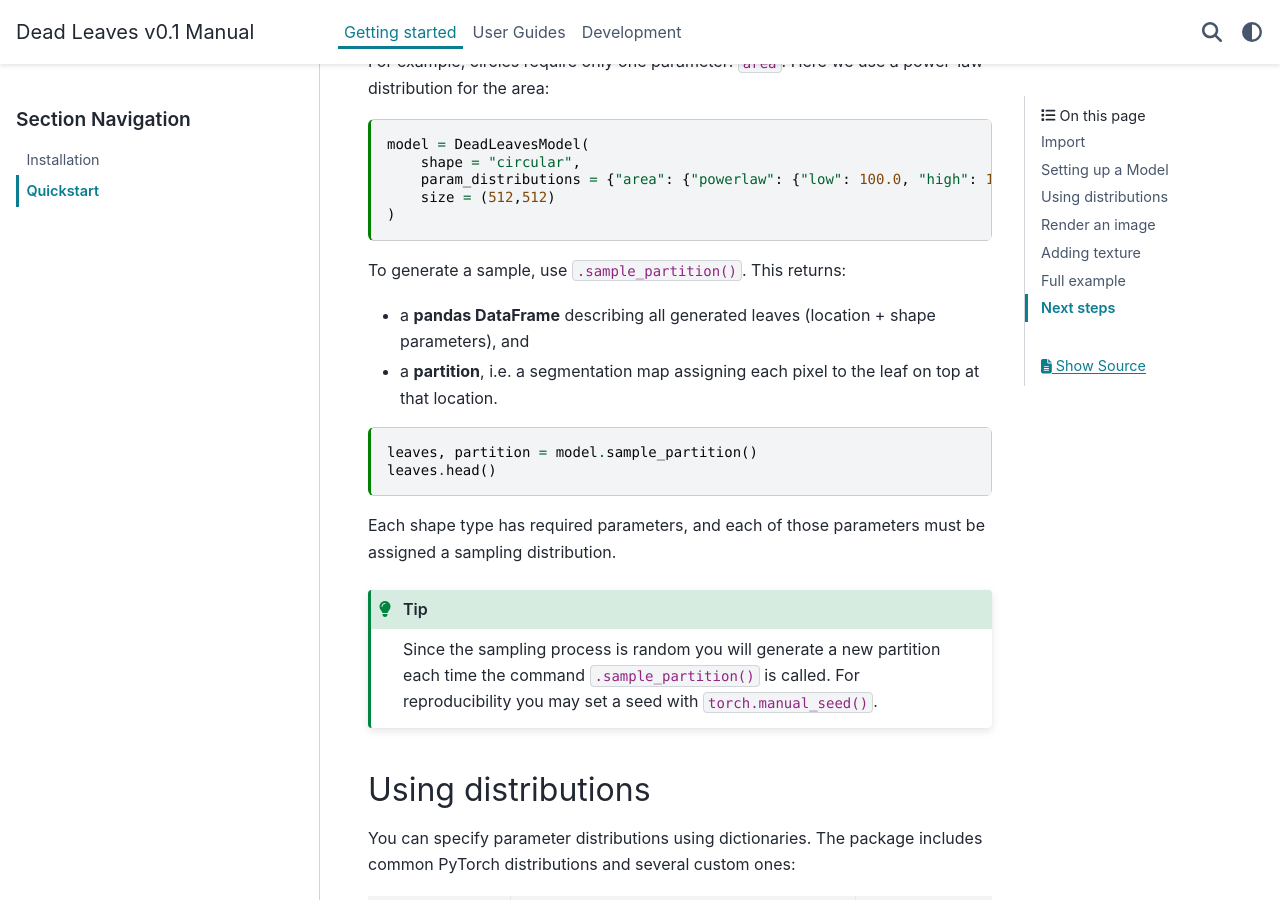
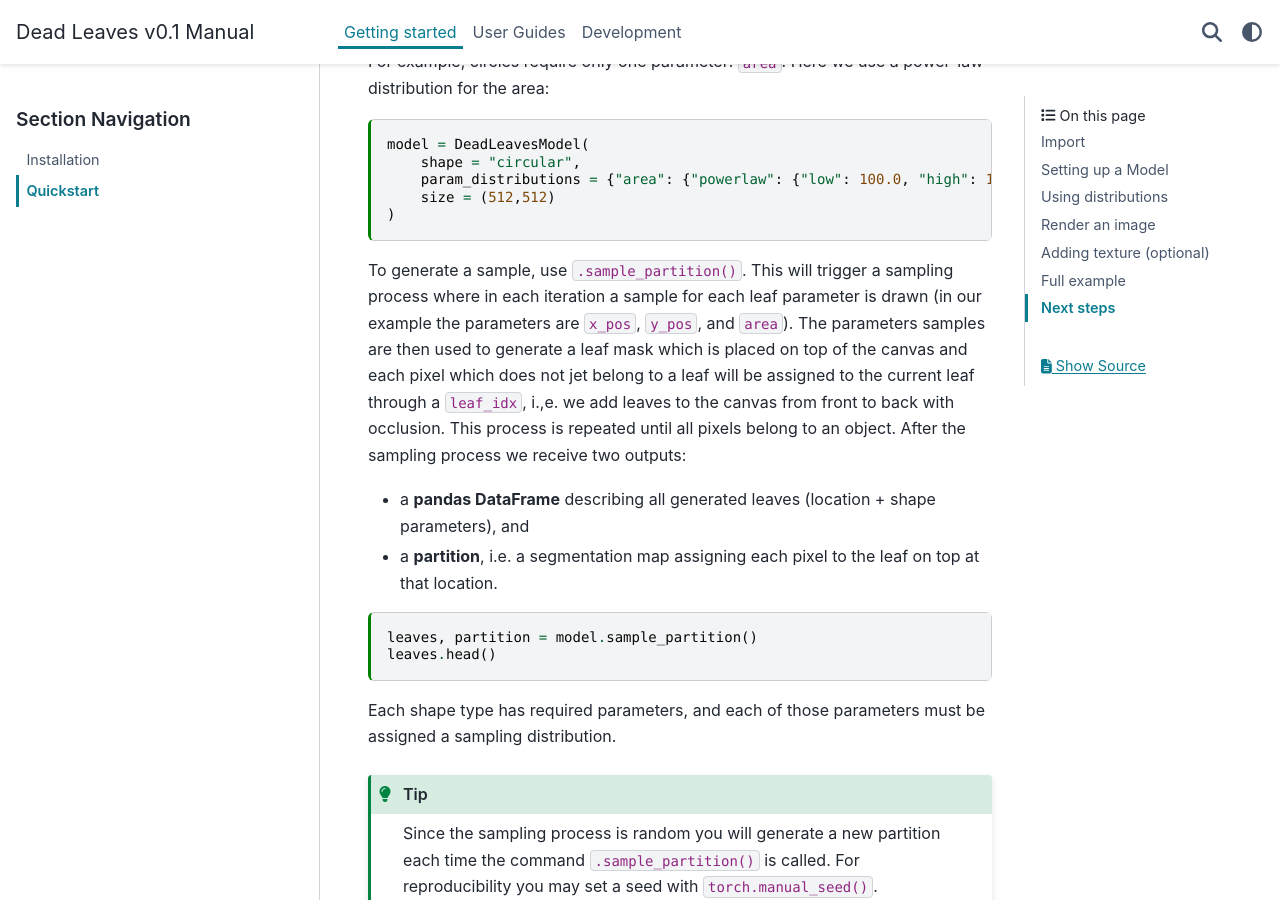
Before and after one commit to ag-perception-wallis-lab/deadleaves, a Sphinx documentation site: the page built from docs/getting_started/quickstart.md, in a window 1280 px wide and 900 px high, scrolled down 871 px. Built offline with Sphinx 7.4.7 and the PyData theme 0.15.4, drawn with Linux system fonts in a browser that asks for light colours; pages that are not in the unit, such as notebooks, are missing from menus; some of the changed text lies outside the part shown.

Commit message:
Add more details on generative process

````diff
--- a/docs/getting_started/quickstart.md
+++ b/docs/getting_started/quickstart.md
@@ -47,13 +47,26 @@ model = DeadLeavesModel(
 ```
 
 To generate a sample, use `.sample_partition()`.
-This returns:
+This will trigger a sampling process where in each iteration a sample for each leaf parameter is drawn (in our example the parameters are `x_pos`, `y_pos`, and `area`).
+The parameters samples are then used to generate a leaf mask which is placed on top of the canvas and each pixel which does not jet belong to a leaf will be assigned to the current leaf through a `leaf_idx`, i.,e. we add leaves to the canvas from front to back with occlusion.
+This process is repeated until all pixels belong to an object.
+After the sampling process we receive two outputs:
 - a **pandas DataFrame** describing all generated leaves (location + shape parameters), and
 - a **partition**, i.e. a segmentation map assigning each pixel to the leaf on top at that location.
 
 ```{code-cell}
 leaves, partition = model.sample_partition()
 leaves.head()
+```
+
+```{code-cell}
+:tags: [remove-input]
+import matplotlib.pyplot as plt
+
+plt.imshow(partition.cpu(), cmap='terrain')
+plt.axis('off')
+plt.colorbar(label = "Leaf index")
+plt.show()
 ```
 
 Each shape type has required parameters, and each of those parameters must be assigned a sampling distribution.
@@ -99,14 +112,16 @@ colormodel = DeadLeavesImage(
     )
 ```
 
-You then sample an image using `.sample_image()`:
+You then sample an image using `.sample_image()`.
+This will draw a sample from your color distribution for each leaf index and save the value to the `leaves` dataframe.
+Each pixel in the canvas is the assigned the color value of the leaf it belongs to and the resulting image is returned.
 
 ```{code-cell}
 image = colormodel.sample_image()
 colormodel.show(image)
 ```
 
-## Adding texture
+## Adding texture (optional)
 
 You can optionally add texture on top of the leaf colors.
 The simplest example uses pixel-wise Gaussian noise:
@@ -156,6 +171,10 @@ image = colormodel.sample_image()
 colormodel.show(image)
 ```
 
+```{note}
+Since the rendering process simply adds the color (and texture) based on the partition to the canvas the resulting dead leaves image has a pixel-perfect rendering and a know segmentation map.
+```
+
 ## Next steps
 
 See the documentation on [shape parameters](../user_guides/shapes.md).
````
